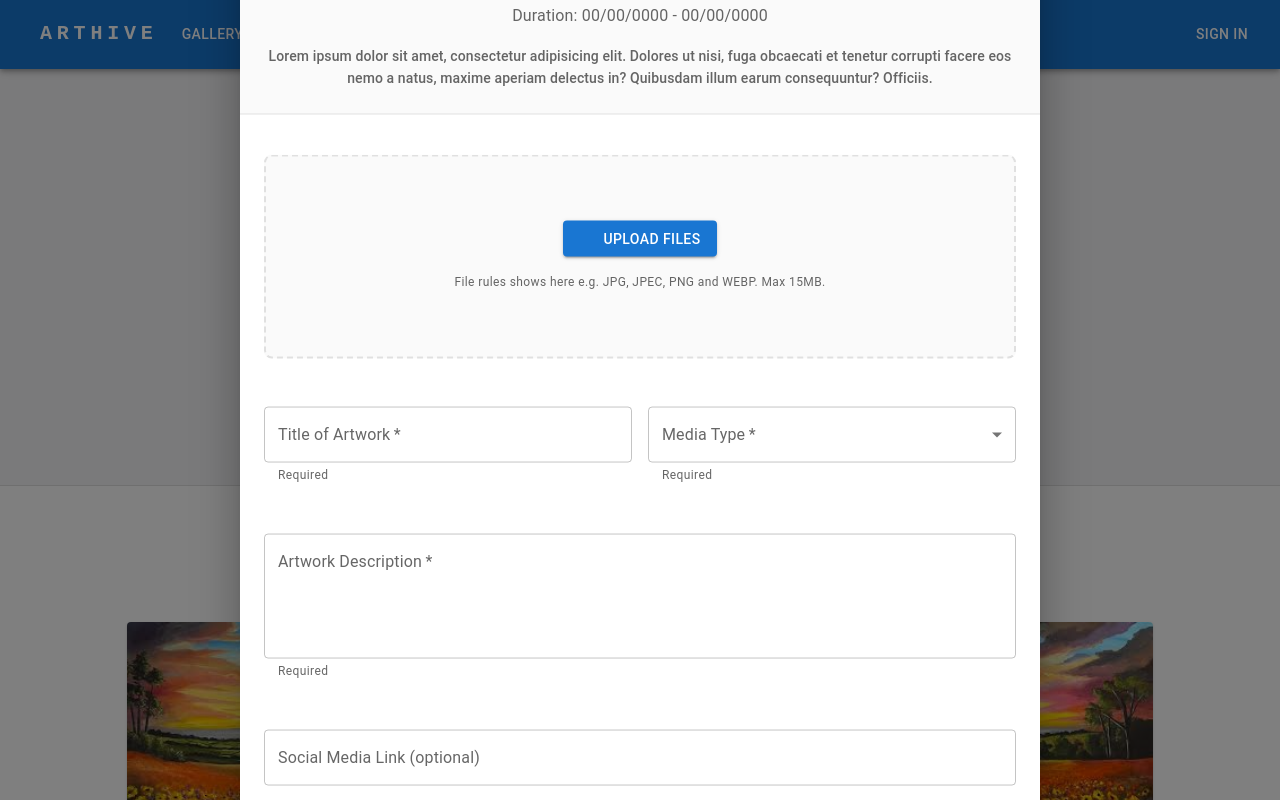
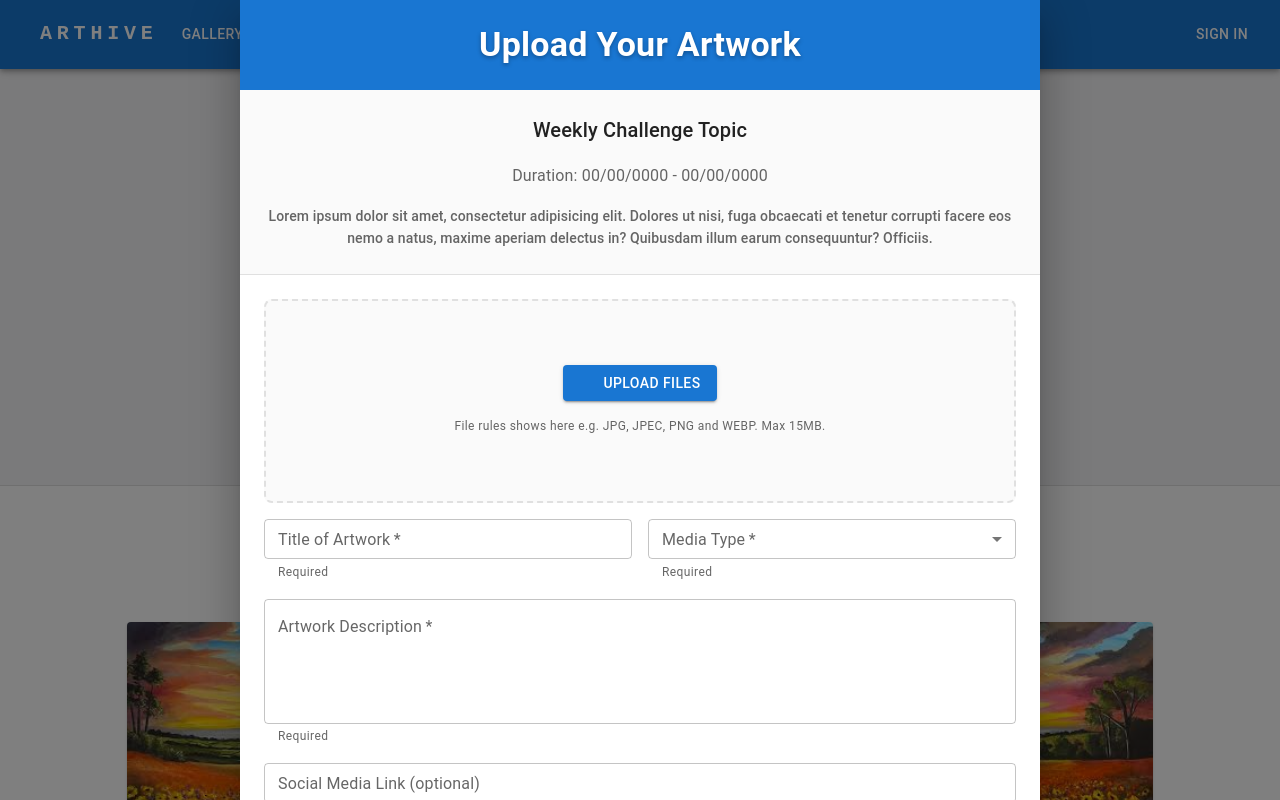
Before and after one commit to Code-the-Dream-School/jj-practicum-team-4-front, a React (Vite) app: page /gallery in a window 1280 px wide. Both pictures are taken after a click on the link "UPLOAD YOUR ARTWORK". Shown: the top 800 px of the page. Built offline with nearby package versions, Linux system fonts and the light colour scheme; some icons are missing.

Commit message:
Fixed Scroll issue and form size.

```diff
--- a/src/components/Form/Form.jsx
+++ b/src/components/Form/Form.jsx
@@ -75,12 +75,11 @@ function Form() {
   };
 
   return (
-    <Box>
+    <Box sx={{ maxHeight: "100vh", boxSizing: "border-box" }}>
       <Typography
-        component="h1"
         variant="h4"
         sx={{
-          p: 3,
+          p: { xs: 1, md: 3 },
           textTransform: "capitalize",
           fontWeight: "bold",
           bgcolor: "primary.main",
@@ -123,10 +122,16 @@ function Form() {
       <Divider />
 
       <Box component="form" sx={{ p: 3 }}>
-        <Box sx={{ mt: 2, mb: 4, textAlign: "center", maxWidth: "100%" }}>
+        <Box
+          sx={{
+            // mt: { xs: 0, md: 2 },
+            textAlign: "center",
+            maxWidth: "100%",
+          }}
+        >
           <Box
             sx={{
-              mb: 3,
+              // mb: 3,
               p: 8,
               textAlign: "center",
               borderRadius: 2,
@@ -164,12 +169,8 @@ function Form() {
             </FormHelperText>
           </Box>
         </Box>
-        <Grid
-          container
-          spacing={{ xs: 1, md: 2 }}
-          sx={{ my: { xs: 4, md: 6 } }}
-        >
-          <Grid size={{ xs: 12, md: 6 }}>
+        <Grid container spacing={2} sx={{ my: 2 }}>
+          <Grid size={6}>
             <TextField
               error={!!errors.title}
               name="title"
@@ -177,6 +178,7 @@ function Form() {
               label="Title of Artwork"
               required
               fullWidth
+              size="small"
               value={formValues.title}
               onChange={handleChange}
               onBlur={handleBlur}
@@ -184,9 +186,13 @@ function Form() {
             />
           </Grid>
 
-          <Grid size={{ xs: 12, md: 6 }}>
+          <Grid size={6}>
             <FormControl
-              sx={{ textTransform: "capitalize", my: { xs: 3, md: 0 } }}
+              size="small"
+              sx={{
+                textTransform: "capitalize",
+                // my: { xs: 3, md: 0 }
+              }}
               fullWidth
               required
               error={!!errors.mediaType}
@@ -238,18 +244,19 @@ function Form() {
           onBlur={handleBlur}
           value={formValues.description}
           placeholder="Tell us about your artwork..."
-          sx={{ mb: 6 }}
+          sx={{ mb: 2 }}
           helperText={!formValues.description.trim() && "Required"}
         />
 
         <TextField
           name="mediaLink"
+          size="small"
           id="mediaLink"
           label="Social Media Link (optional)"
           fullWidth
           onChange={handleChange}
           value={formValues.mediaLink}
-          sx={{ mb: 6 }}
+          sx={{ mb: 2 }}
         />
         <Box
           sx={{ display: "flex", justifyContent: "space-around", mt: 2, mb: 4 }}
--- a/src/pages/Gallery.jsx
+++ b/src/pages/Gallery.jsx
@@ -166,6 +166,7 @@ export default function Gallery() {
                       width: "90%",
                       bgcolor: "background.paper",
                       boxShadow: 24,
+                      overflowY: "auto",
                     }}
                   >
                     <Form />
```
